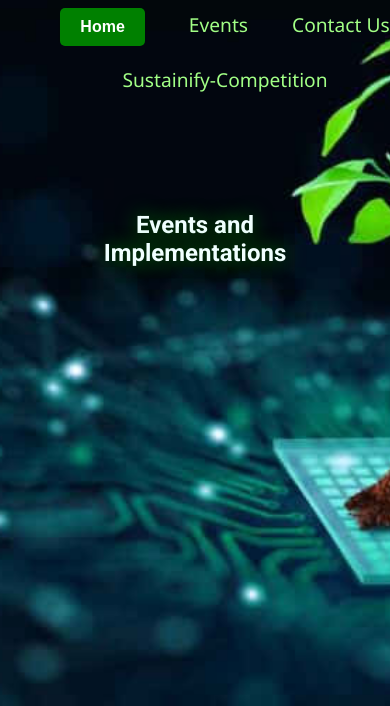
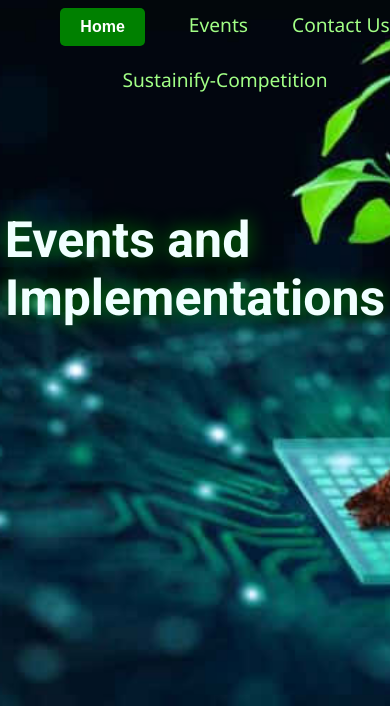
Before and after one commit to Aryan-2246/events2, a plain HTML site: page index.html in a window 390 px wide. Shown: the part 138-844 px from the top of the page. Drawn offline with Linux system fonts and the light colour scheme; a web font is replaced by a local one.

Commit message:
Add files via upload

```diff
--- a/new.css
+++ b/new.css
@@ -302,7 +302,9 @@ footer ul li {
   }
 
   .title span {
-    font-size: 24px;
+    display: flex;
+    align-items: center;
+    font-size: 50px;
     text-align: center;
   }
 
```
